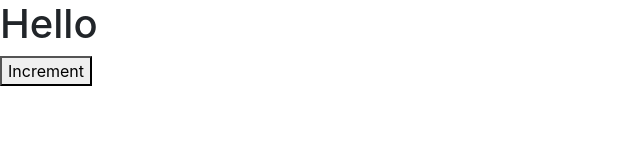
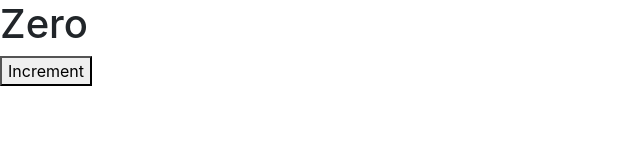
Before and after one commit to jrimchoi/react-crash-course-mosh, a React (Create React App) app: page / in a window 1280 px wide. Shown: the top 160 px of the page, without its empty margins (0-640 px from the left). Built offline with nearby package versions, Linux system fonts and the light colour scheme.

Commit message:
formatCount()

```diff
--- a/src/components/counter.jsx
+++ b/src/components/counter.jsx
@@ -1,15 +1,23 @@
 import React, { Component } from "react";
 
 class Counter extends Component {
-  state = {};
+  state = {
+    count: 0
+  };
+
   render() {
     return (
       <React.Fragment>
-        <h1>Hello</h1>
+        <span>{this.formatCount()}</span>
         <button>Increment</button>
       </React.Fragment>
     );
   }
+
+  formatCount() {
+    const { count } = this.state;
+    return count === 0 ? <h1>Zero</h1> : count;
+  }
 }
 
 export default Counter;
```
